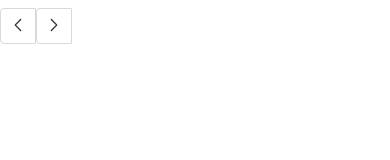
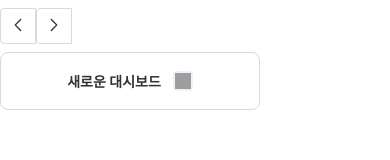
Before and after one commit to sprint-part3-team1/Planyang, a Next.js app: page /main in a window 390 px wide. Shown: the top 160 px of the page. Built offline with nearby package versions, Linux system fonts and the light colour scheme; grey boxes are pictures that could not be loaded.

Commit message:
feat : 대시보드 추가버튼 구현

```diff
--- a/src/app/(route)/main/page.tsx
+++ b/src/app/(route)/main/page.tsx
@@ -1,4 +1,5 @@
 import AddColumnButton from '@/app/_components/Button/AddColumnButton/AddColumnButton';
+import AddDashBoardButton from '@/app/_components/Button/AddDashBoardButton/AddDashBoardButton';
 import AddTodoButton from '@/app/_components/Button/AddTodoButton/AddTodoButton';
 import ArrowButton from '@/app/_components/Button/ArrowButton/ArrowButton';
 import ConfirmButton from '@/app/_components/Button/ConfirmButton/ConfirmButton';
@@ -15,8 +16,10 @@ export default function Main() {
       <AddColumnButton /> */}
       {/* <AddTodoButton />
       <DeleteDashBoardButton /> */}
-      &nbsp;
+      <br />
       <ArrowButton />
+      <br />
+      <AddDashBoardButton />
     </>
   );
 }
--- /dev/null
+++ b/src/app/_components/Button/AddDashBoardButton/AddDashBoardButton.module.css
@@ -0,0 +1,57 @@
+.addDashBoardButton {
+  width: 33.2rem;
+  height: 7rem;
+  border-radius: 0.8rem;
+  border: 0.1rem solid var(--gray_D9D9D9);
+  background: var(--white_FFFFFF);
+}
+
+.content {
+  display: flex;
+  justify-content: center;
+  align-items: center;
+  gap: 1.2rem;
+  color: var(--black_333236);
+  font-family: Pretendard;
+  font-size: var(--font16);
+  font-style: normal;
+  font-weight: var(--bold);
+  line-height: normal;
+}
+
+.vectorBox {
+  display: flex;
+  width: 2.2rem;
+  height: 2.2rem;
+  padding: 0.3rem;
+  justify-content: center;
+  align-items: center;
+  flex-shrink: 0;
+  border-radius: 0.4rem;
+  background: var(--violet_8);
+}
+
+@media (max-width: 1023px) {
+  .addDashBoardButton {
+    width: 24.7rem;
+    height: 6.8rem;
+  }
+}
+
+@media (max-width: 767px) {
+  .addDashBoardButton {
+    width: 26rem;
+    height: 5.8rem;
+  }
+  .content {
+    font-size: var(--font14);
+  }
+  .vectorBox {
+    width: 2rem;
+    height: 2rem;
+  }
+  .coloredVector {
+    width: 1.4545rem;
+    height: 1.4545rem;
+  }
+}
--- /dev/null
+++ b/src/app/_components/Button/AddDashBoardButton/AddDashBoardButton.tsx
@@ -0,0 +1,24 @@
+import Image from 'next/image';
+import styles from './AddDashBoardButton.module.css';
+
+const AddDashBoardButton = () => {
+  const COLORED_VECTOR_ICON = '/assets/icons/coloredVector.svg';
+  return (
+    <button type="button" className={styles.addDashBoardButton}>
+      <div className={styles.content}>
+        <span>새로운 대시보드</span>
+        <div className={styles.vectorBox}>
+          <Image
+            width={16}
+            height={16}
+            id={styles.coloredVector}
+            src={COLORED_VECTOR_ICON}
+            alt="coloredVector"
+          />
+        </div>
+      </div>
+    </button>
+  );
+};
+
+export default AddDashBoardButton;
```
